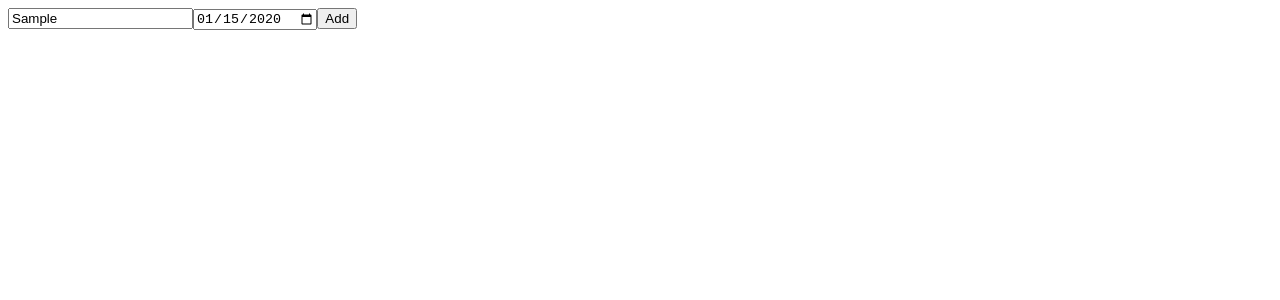
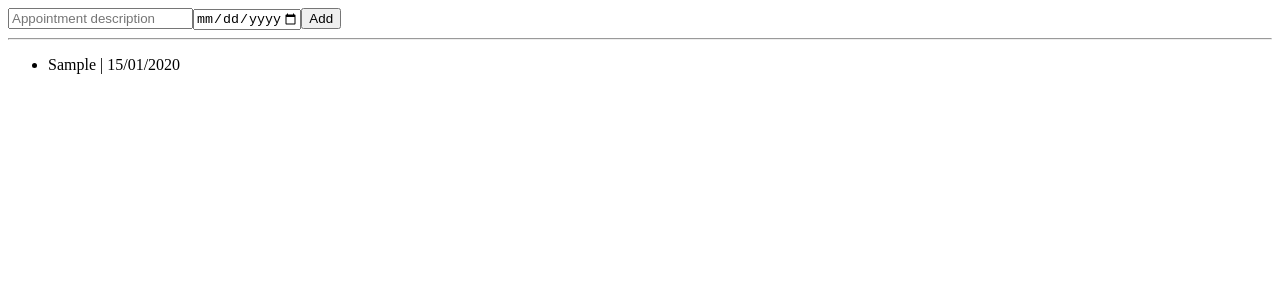
Before and after one commit to osakoh/Angular-Based-Appointment-Management-System, an Angular app: page / in a window 1280 px wide. Both pictures are taken after typing "Sample", "2020-01-15" into the empty fields and a click on the button "Add". Shown: the top 300 px of the page. Built offline with nearby package versions, Linux system fonts and the light colour scheme.

Commit message:
create and list appointment functionality added

```diff
--- a/src/app/appointment-list/appointment-list.component.html
+++ b/src/app/appointment-list/appointment-list.component.html
@@ -1,14 +1,33 @@
 <div>
+  <!-- title input -->
   <input
     type="text"
     [(ngModel)]="newAppointmentTitle"
     placeholder="Appointment description"
+    required
   />
+  <!-- title input -->
+
+  <!-- date input -->
   <input
     type="date"
+    pattern="\d{4}-\d{2}-\d{2}"
+    min="2000-01-01"
+    max="2035-12-30"
     [(ngModel)]="newAppointmentDate"
-    placeholder="Appointment date"
+    placeholder="dd-mm-yyyy Appointment date"
+    required
   />
+  <!-- date input -->
 
-  <button type="button">Add</button>
+  <!-- add button -->
+  <button type="button" (click)="addAppointment()">Add</button>
+  <!-- add button -->
 </div>
+
+<hr />
+<ul>
+  <li *ngFor="let appointment of appointments">
+    {{ appointment.title }} | {{ appointment.date | date : "dd/MM/yyyy" }}
+  </li>
+</ul>
--- a/src/app/appointment-list/appointment-list.component.ts
+++ b/src/app/appointment-list/appointment-list.component.ts
@@ -11,4 +11,24 @@ export class AppointmentListComponent {
   newAppointmentDate: Date = new Date();
 
   appointments: Appointment[] = [];
+
+  // add button function
+  addAppointment() {
+    if (this.newAppointmentTitle.trim().length && this.newAppointmentDate) {
+      let newAppointment: Appointment = {
+        id: Date.now(),
+        title: this.newAppointmentTitle,
+        date: this.newAppointmentDate,
+      };
+
+      // add newAppointment to end of appointments array
+      this.appointments.push(newAppointment);
+      // reset input fields
+      this.newAppointmentTitle = '';
+      this.newAppointmentDate = new Date();
+
+      // alert
+      alert(this.appointments.length);
+    }
+  }
 }
```
